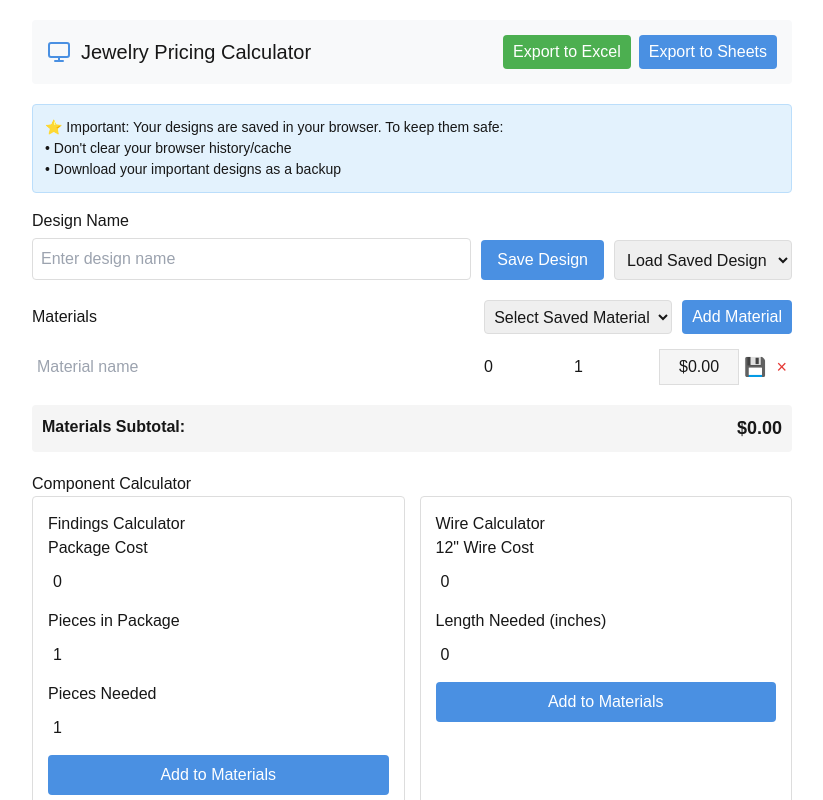
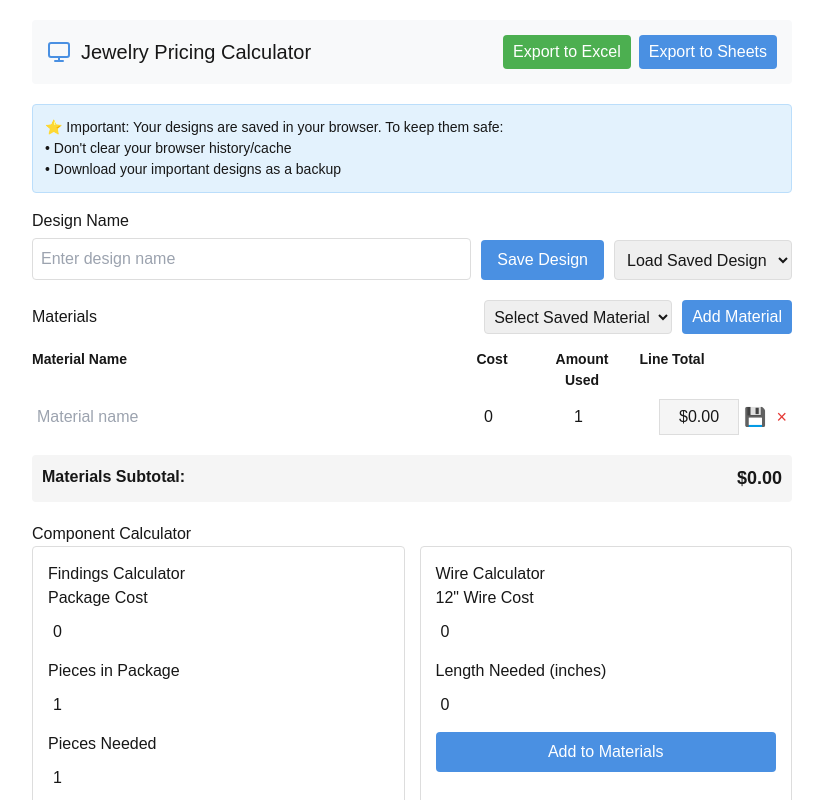
Before and after one commit to pixiegirl32/jewelrypricingcalculator, a Next.js app: page / in a window 1280 px wide. Shown: the top 800 px of the page, without its empty margins (228-1051 px from the left). Built offline with nearby package versions, Linux system fonts and the light colour scheme.

Commit message:
Update Calculator.jsx

```diff
--- a/src/components/Calculator.jsx
+++ b/src/components/Calculator.jsx
@@ -523,6 +523,14 @@ const exportToSheets = () => {
       </button>
     </div>
   </div>
+
+<div style={{ display: 'flex', marginBottom: '8px', fontWeight: 'bold', fontSize: '14px' }}>
+  <div style={{ flex: '1', marginRight: '10px' }}>Material Name</div>
+  <div style={{ width: '80px', marginRight: '10px', textAlign: 'center' }}>Cost</div>
+  <div style={{ width: '80px', marginRight: '10px', textAlign: 'center' }}>Amount Used</div>
+  <div style={{ width: '80px', marginRight: '10px', textAlign: 'center' }}>Line Total</div>
+  <div style={{ width: '70px' }}></div> {/* Space for action buttons */}
+</div>
 
   {materials.map((material, index) => (
     <div key={index} style={{ display: 'flex', marginBottom: '10px', alignItems: 'center' }}>
```
